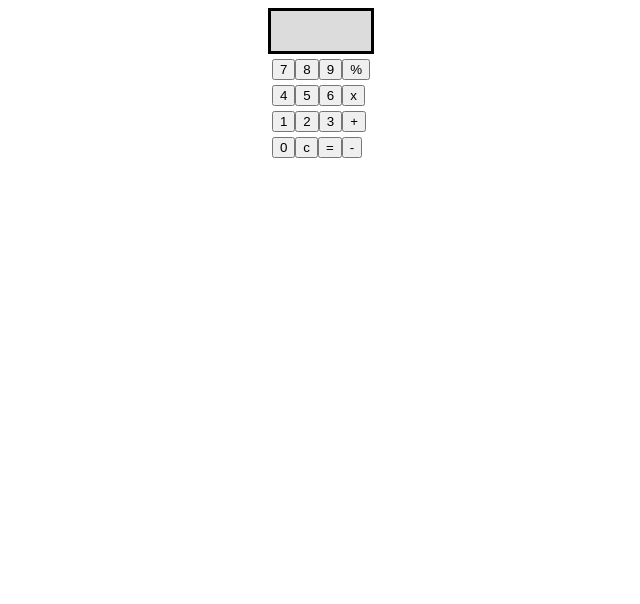
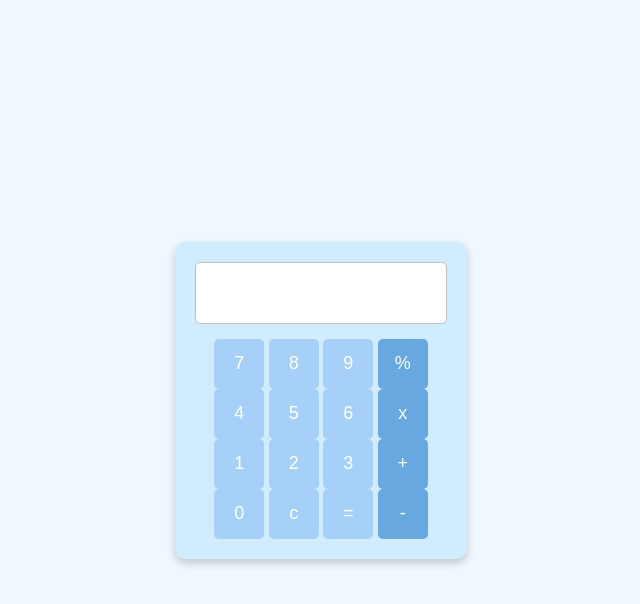
Before and after one commit to coloursandfaces/calculator, a plain HTML site: page index.html in a window 1280 px wide. Shown: the whole page, without its empty margins (319-959 px from the left). Drawn offline with Linux system fonts and the light colour scheme.

Commit message:
Updated the design

```diff
--- a/style.css
+++ b/style.css
@@ -1,35 +1,74 @@
+body {
+    display: flex;
+    justify-content: center;
+    align-items: center;
+    min-height: 100vh;
+    background-color: #f0f8ff;
+    margin: 0;
+    font-family: 'Arial', sans-serif;
+}
+
 .calculator {
-    display:flex;
+    display: flex;
     flex-direction: column;
     align-items: center;
+    background-color: #d1ebff;
+    border-radius: 10px;
+    padding: 20px;
+    box-shadow: 0 4px 8px 0 rgba(0, 0, 0, 0.2);
 }
 
 .screen {
-    display:flex;
+    display: flex;
     align-items: center;
-    justify-content: center;
-    width:100px;
-    height:40px;
-    background-color: gainsboro;
-    border: solid;
+    justify-content: flex-end;
+    width: 240px;
+    height: 60px;
+    background-color: #ffffff;
+    border: solid 1px #c0c0c0;
+    border-radius: 5px;
+    padding-right: 10px;
+    font-size: 24px;
+    color: #333333;
+    margin-bottom: 15px;
 }
 
-.row1 {
-    display:flex;
-    margin: 5px;
+.display {
+    display: grid;
+    grid-template-columns: repeat(4, 1fr);
+    grid-gap: 15px;
+    margin: 0 20px;
 }
 
-.row2 {
-    display:flex;
-    margin: 5px;
+button {
+    background-color: #a7d0f8;
+    border: none;
+    color: #ffffff;
+    text-align: center;
+    font-size: 18px;
+    width: 50px;
+    height: 50px;
+    border-radius: 5px;
+    cursor: pointer;
+    transition: 0.3s;
 }
 
-.row3 {
-    display:flex;
-    margin: 5px;
+button:hover {
+    background-color: #87c0f0;
 }
 
-.row4 {
-    display:flex;
-    margin: 5px;
+button:active {
+    background-color: #67a8e0;
 }
+
+button:nth-child(4n) {
+    background-color: #67a8e0;
+}
+
+button:nth-child(4n):hover {
+    background-color: #5798d0;
+}
+
+button:nth-child(4n):active {
+    background-color: #4788c0;
+}
```
